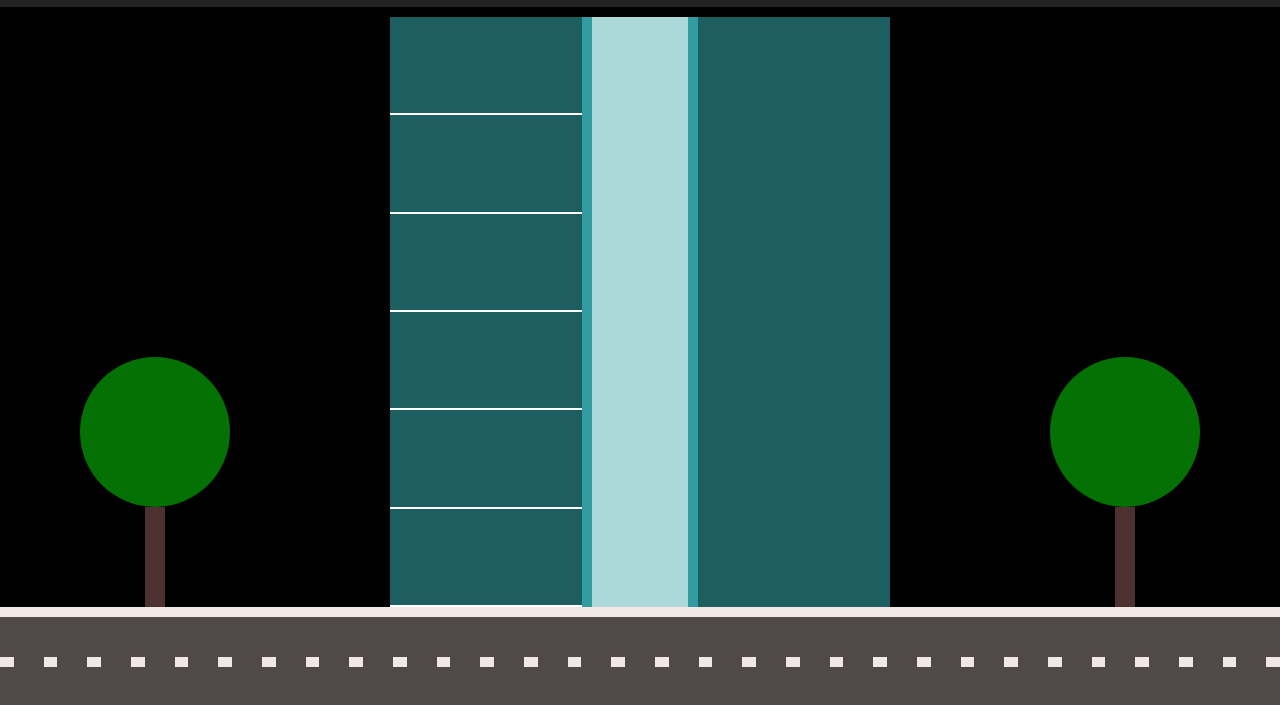
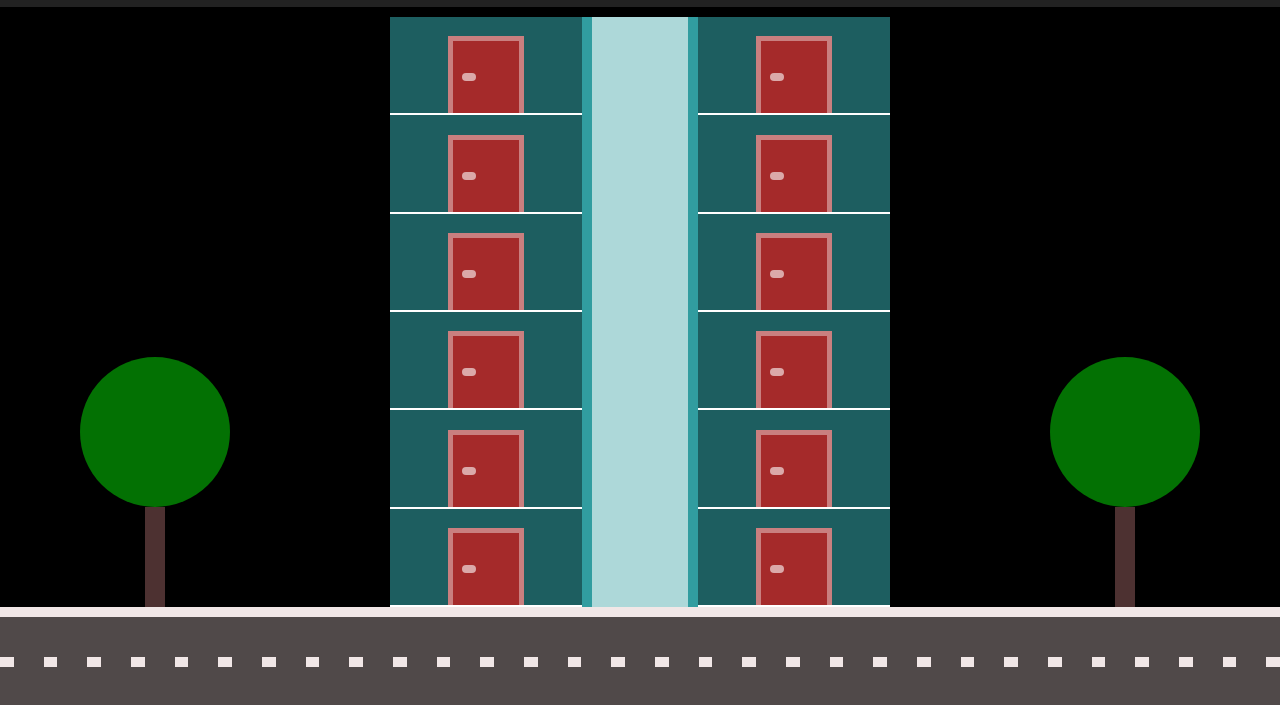
Before and after one commit to Paulo-Borges/elevador, a plain HTML site: page index.html in a window 1280 px wide. Shown: the part 93-798 px from the top of the page. Drawn offline with Linux system fonts and the light colour scheme.

Commit message:
fix: andar

```diff
--- a/CSS/andar.css
+++ b/CSS/andar.css
@@ -1,4 +1,24 @@
 .andar {
+  display: flex;
+  justify-content: center;
+  align-items: flex-end;
   border-bottom: 2px solid white;
   flex: 1;
 }
+.porta {
+  display: flex;
+  align-items: center;
+  padding: 5%;
+  width: 40%;
+  height: 80%;
+  background-color: brown;
+  border: solid 5px #fff6;
+  border-bottom-width: 0;
+}
+.porta::after {
+  content: "";
+  width: 30%;
+  height: 15%;
+  border-radius: 5px;
+  background-color: #fff9;
+}
--- a/index.html
+++ b/index.html
@@ -41,7 +41,26 @@
           </div>
         </div>
         <div class="poco"></div>
-        <div class="coluna"></div>
+        <div class="coluna">
+          <div class="andar">
+            <div class="porta"></div>
+          </div>
+          <div class="andar">
+            <div class="porta"></div>
+          </div>
+          <div class="andar">
+            <div class="porta"></div>
+          </div>
+          <div class="andar">
+            <div class="porta"></div>
+          </div>
+          <div class="andar">
+            <div class="porta"></div>
+          </div>
+          <div class="andar">
+            <div class="porta"></div>
+          </div>
+        </div>
       </div>
       <div class="arvore"></div>
     </div>
```
